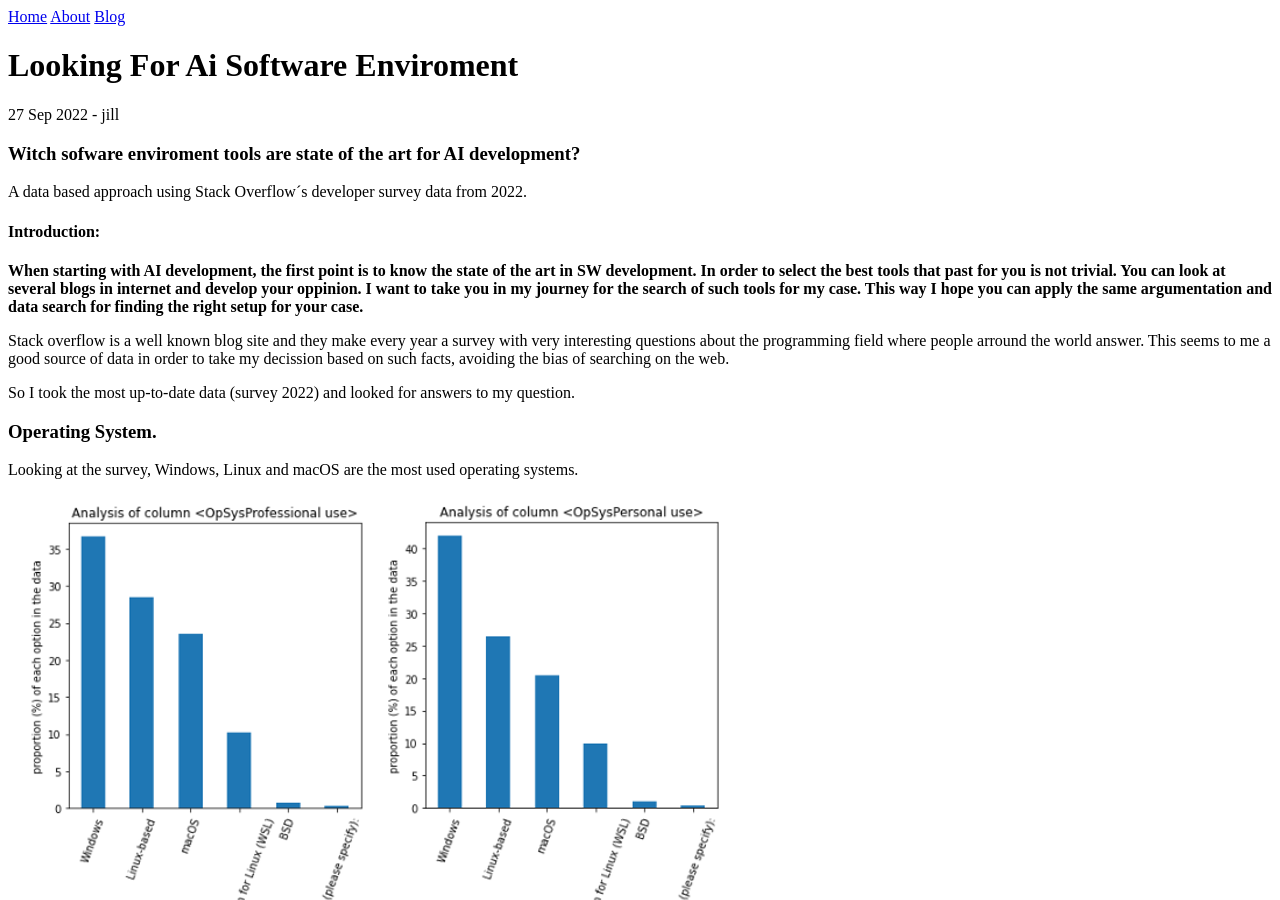
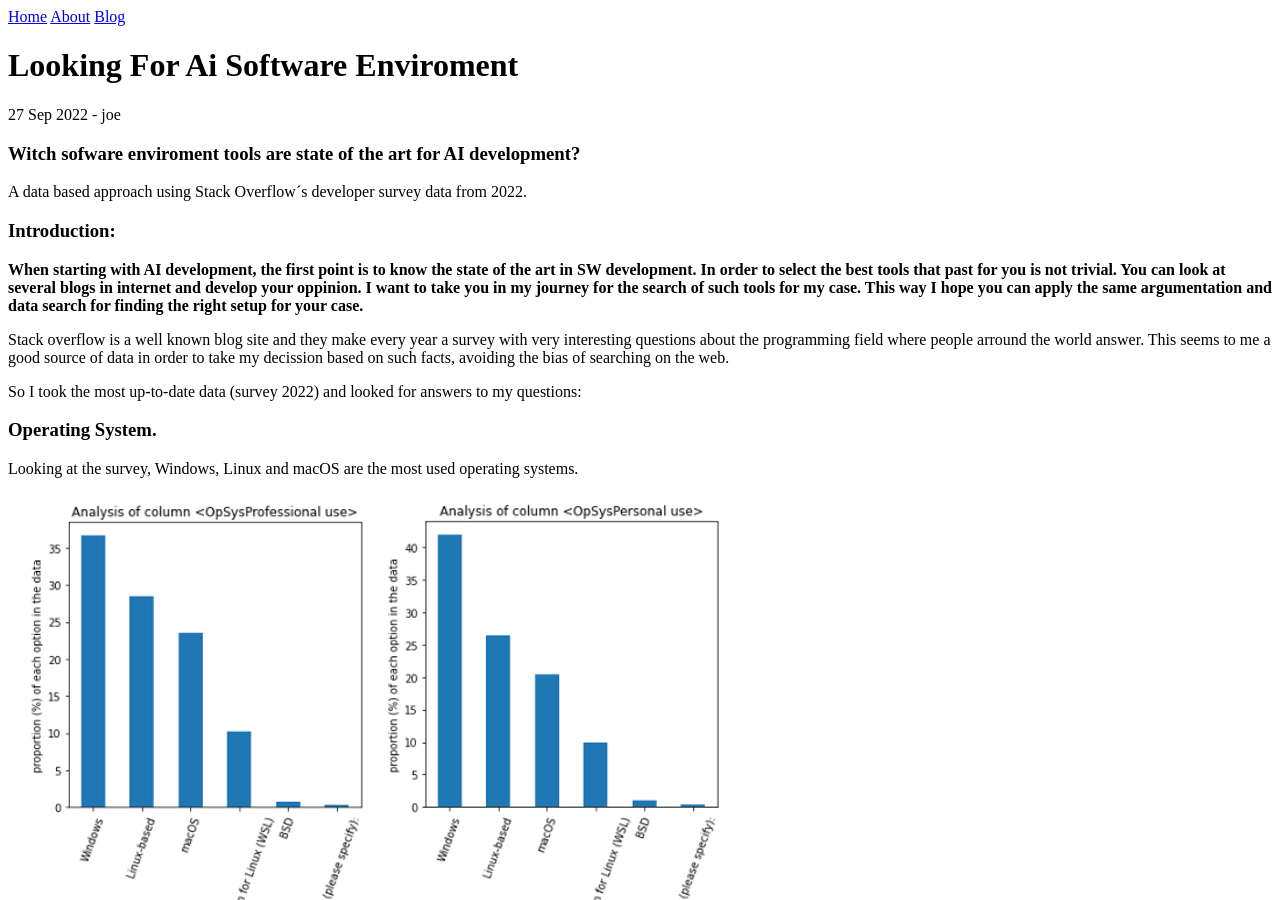
Before and after one commit to user235p/SurveyBlog, a Jekyll site: the page built from _posts/2022-09-27-Looking-for-AI-software-enviroment.md, in a window 1280 px wide and 900 px high. Built offline with Jekyll 4.4.1, drawn with Linux system fonts in a browser that asks for light colours; some of the changed text lies outside the part shown.

Commit message:
test md image link with post.url

```diff
--- a/_posts/2022-09-27-Looking-for-AI-software-enviroment.md
+++ b/_posts/2022-09-27-Looking-for-AI-software-enviroment.md
@@ -1,23 +1,25 @@
 ---
 layout: post
-author: jill
+author: joe
 ---
 ### Witch sofware enviroment tools are state of the art for AI development?
 A data based approach using Stack Overflow´s developer survey data from 2022.
 
-#### Introduction:
+### Introduction:
 **When starting with AI development, the first point is to know the state of the art in SW development.  In order to select the best tools that past for you is not trivial.
 You can look at several blogs in internet and develop your oppinion.
 I want to take you in my journey for the search of such tools for my case. This way I hope you can apply the same argumentation and data search for finding the right setup for your case.**
 
 Stack overflow is a well known blog site and they make every year a survey with very interesting questions about the programming field where people arround the world answer. This seems to me a good source of data in order to take my decission based on such facts, avoiding the bias of searching on the web.
 
-So I took the most up-to-date data (survey 2022) and looked for answers to my question.
+So I took the most up-to-date data (survey 2022) and looked for answers to my questions:
+
+
 
 ### Operating System.
 Looking at the survey, Windows, Linux and macOS are the most used operating systems.
 
-![OS](/assets/images/OperatingSystem.png)
+![OS]({{ post.url }}/assets/images/OperatingSystem.png)
 
 For our AI purpose we select the people that indicated to work as data scientist or machine learning.
 
```
Also changed, not shown: other parts of _posts/2022-09-27-Looking-for-AI-software-enviroment.md (+1 -1 lines).
